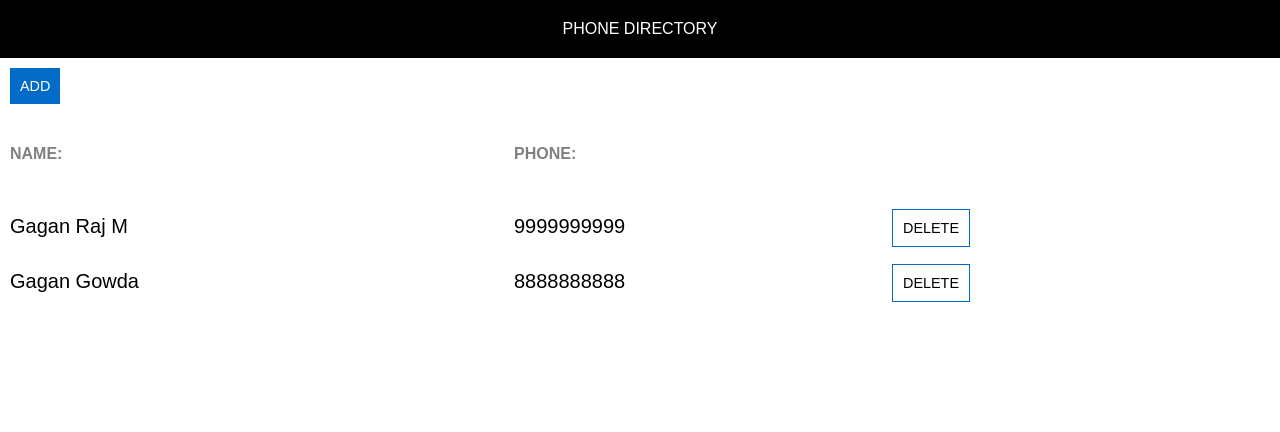
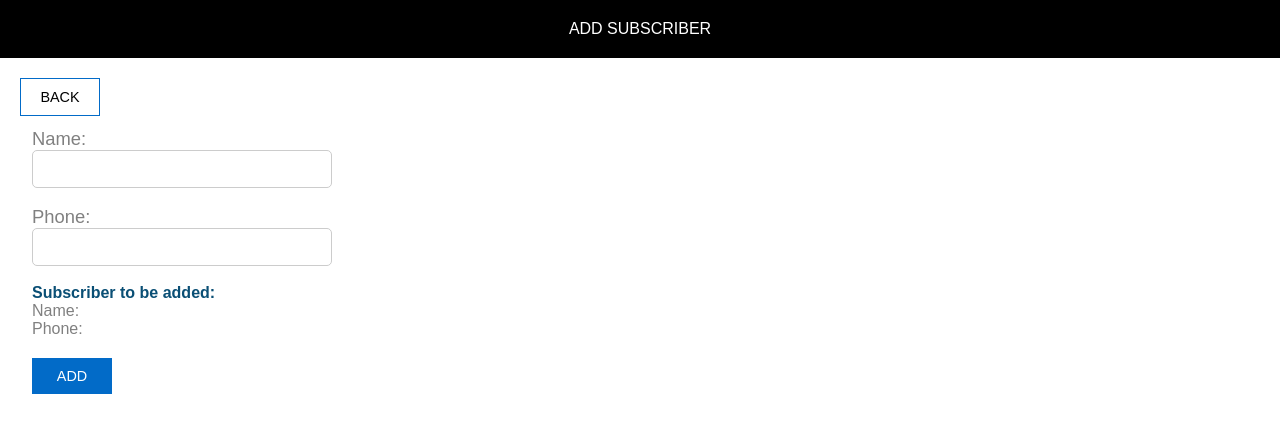
Before and after one commit to gagan392/phone-directory, a React (Create React App) app: page / in a window 1280 px wide. Shown: the top 432 px of the page. Built offline with nearby package versions, Linux system fonts and the light colour scheme; the HTML template or start-up script is replaced by a standard one.

Commit message:
Added ‘AddSubscriber’ component

```diff
--- /dev/null
+++ b/src/AddSubscriber.css
@@ -0,0 +1,32 @@
+.subscriber-form {
+	margin: .75rem;
+}
+
+.label-control {
+    color: #808080;
+    font-size: 1.15rem;
+    margin-right: 15px;
+}
+ .input-control {
+    width: 300px;
+    min-width: 100px;
+    padding: 10px 15px;
+    display: inline-block;
+    border: 1px solid #ccc;
+    border-radius: 5px;
+    box-sizing: border-box;
+    font-size: 0.9rem;
+    outline: none;
+}
+ .subscriber-info-container {
+    font-size: 1rem;
+    margin-right: 10px;
+    margin-bottom: 20px;
+}
+ .subscriber-to-add-heading {
+    color: #0a4f75;
+    font-weight: 600;
+}
+ .subscriber-info {
+    color: #808080;
+}
--- /dev/null
+++ b/src/AddSubscriber.js
@@ -0,0 +1,33 @@
+import React, { Component } from 'react';
+import Header from "./Header";
+import './AddSubscriber.css';
+
+class AddSubscriber extends Component {
+	render() {
+		return (
+			<div>
+                <Header heading="Add Subscriber" />
+                <div className="component-body-container">
+                    <button className="custom-btn secondary-btn">Back</button>
+
+                    <form className="subscriber-form">
+                        <label htmlFor="name" className="label-control">Name: </label><br/>
+                        <input id="name" type="text" className="input-control" name="name"/><br/><br/>
+                        <label htmlFor="phone" className="label-control">Phone: </label><br/>
+                        <input id="phone" type="text" className="input-control" name="phone"/><br/><br/>
+
+                        <div className="subscriber-info-container">
+                            <span className="subscriber-to-add-heading">Subscriber to be added: </span><br/>
+                            <span className="subscriber-info">Name: </span><br/>
+                            <span className="subscriber-info">Phone: </span><br/>
+                        </div>
+
+                        <button type="submit" className="custom-btn primary-btn">Add</button>
+                    </form>
+                </div>
+            </div>
+		)
+	}
+}
+
+export default AddSubscriber;
--- a/src/App.css
+++ b/src/App.css
@@ -1,28 +1,3 @@
-.component-body-container {
-	padding: 10px
-}
-
-.custom-btn {
-    padding: 10px;
-    margin-right: 10px;
-	border: none;
-    text-transform: uppercase;
-	font-size: 0.9rem;
-	cursor: pointer;
-	outline: none;
-}
-
-.primary-btn {
-	background-color: #026BC8;
-	color: #fff;
-}
-
-.secondary-btn {
-	background-color: #fff;
-	color: #000;
-	border: #026BC8 solid 1px;
-}
-
 .grid-container {
 	display: grid;
 	grid-template-columns: 40% 30% auto;
--- /dev/null
+++ b/src/common/common.css
@@ -0,0 +1,25 @@
+.component-body-container {
+	padding: 20px
+}
+
+.custom-btn {
+    padding: 10px;
+    border: none;
+    margin-right: 10px;
+    text-transform: uppercase;
+    width: 80px;
+    font-size: 0.9rem;
+    cursor: pointer;
+    outline: none;
+}
+
+.primary-btn {
+	background-color: #026BC8;
+	color: #fff;
+}
+
+.secondary-btn {
+	background-color: #fff;
+	color: #000;
+	border: #026BC8 solid 1px;
+}
--- a/src/index.js
+++ b/src/index.js
@@ -1,10 +1,12 @@
 import React from 'react';
 import ReactDOM from 'react-dom';
 import './index.css';
+import './common/common.css';
 import App from './App';
+import AddSubscriber from './AddSubscriber';
 import * as serviceWorker from './serviceWorker';
 
-ReactDOM.render(<App />, document.getElementById('root'));
+ReactDOM.render(<AddSubscriber />, document.getElementById('root'));
 
 // If you want your app to work offline and load faster, you can change
 // unregister() to register() below. Note this comes with some pitfalls.
```
